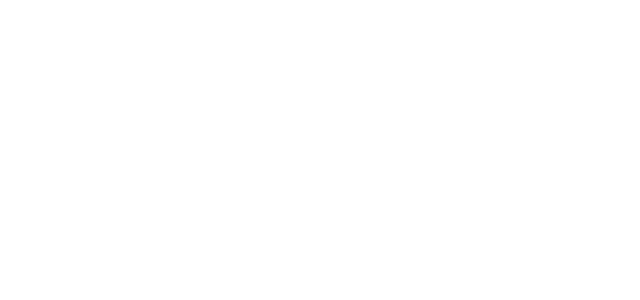
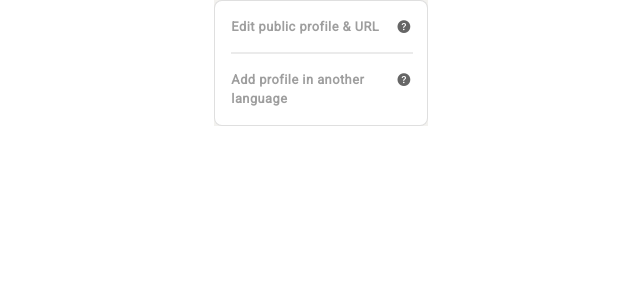
Before and after one commit to Nagaveena007/Linkedin, a React (Create React App) app: page / in a window 1280 px wide. Shown: the top 300 px of the page, without its empty margins (639-1279 px from the left). Built offline with nearby package versions, Linux system fonts and the light colour scheme.

Commit message:
sideboxEdit -> Sidebar completed

```diff
--- a/package.json
+++ b/package.json
@@ -10,6 +10,7 @@
     "@testing-library/react": "^12.1.2",
     "@testing-library/user-event": "^13.5.0",
     "bootstrap": "^4.6.0",
+    "bootstrap-icons": "^1.7.2",
     "date-fns": "^2.27.0",
     "react": "^17.0.2",
     "react-bootstrap": "^1.6.4",
--- a/src/App.js
+++ b/src/App.js
@@ -1,9 +1,14 @@
 import "./App.css";
 import "bootstrap/dist/css/bootstrap.min.css";
+
+import Sidebar from "./components/Sidebar/Sidebar";
+
 function App() {
-  return <>
-
-  </>;
+  return (
+    <div id="sidebar">
+      <Sidebar />
+    </div>
+  );
 }
 
 export default App;
--- a/src/components/Sidebar/Sidebar.css
+++ b/src/components/Sidebar/Sidebar.css
@@ -0,0 +1,67 @@
+@import url("https://cdn.jsdelivr.net/npm/bootstrap-icons@1.7.2/font/bootstrap-icons.css");
+@import url("https://fonts.googleapis.com/css2?family=Roboto:wght@100;300;400&display=swap");
+
+:root {
+  --main-gray-color: #ebebeb;
+  --bg-color: #f3f2ef;
+  --gray-text: #9e9e9e;
+  --gray-color: #666666;
+  --blue: #0a66c2;
+  --font: "Roboto", sans-serif;
+}
+
+.bg {
+  background-color: var(--bg-color);
+}
+#sidebar * {
+  font-family: var(--font);
+  letter-spacing: 0.03rem;
+  font-size: 0.8rem;
+}
+
+#sidebar .card {
+  width: 100%;
+  border-radius: 0.5rem;
+}
+
+#sidebar .card-link:hover {
+  cursor: default;
+  text-decoration: underline;
+  color: var(--blue);
+}
+
+#sidebar .text-gray {
+  color: var(--gray-text);
+  font-weight: bold;
+}
+
+#sidebar i {
+  color: var(--gray-color);
+}
+
+#sidebar hr {
+  border: 1px solid var(--main-gray-color);
+  width: 100%;
+}
+
+#sidebar .hide-show {
+  display: none;
+  position: absolute;
+}
+#sidebar i {
+  position: relative;
+}
+
+#sidebar i:hover .hide-show {
+  display: block;
+  text-align: start;
+  width: 280px;
+  font-style: normal;
+}
+
+#sidebar i:hover .hide-show > .card {
+  border-radius: 0.5rem 0 0.5rem 0.5rem;
+  -webkit-box-shadow: 3px 3px 8px 2px var(--gray-color);
+  box-shadow: 3px 3px 8px 2px var(--gray-color);
+  z-index: 2;
+}
--- a/src/components/Sidebar/Sidebar.jsx
+++ b/src/components/Sidebar/Sidebar.jsx
@@ -1,8 +1,14 @@
-import { useState } from 'react'
+/* import { useState } from 'react' */
+import { Col } from "react-bootstrap"
+import "./sidebar.css";
+import SideboxEdit from "./SideboxEdit";
 
 const Sidebar = () => {
     return(
-        <>
-        </>
+        <Col md={2} className="offset-8 bg px-0">
+            <SideboxEdit />
+        </Col>
     )
 }
+
+export default Sidebar
--- /dev/null
+++ b/src/components/Sidebar/SideboxEdit.jsx
@@ -0,0 +1,44 @@
+import { Card, Row, Col } from "react-bootstrap";
+
+const SideboxEdit = () => {
+  return (
+    <Card>
+      <Card.Body className="d-flex flex-column p-3">
+        <span className="d-flex flex-row">
+          <Card.Link href="#" className="text-gray">
+            Edit public profile & URL{" "}
+          </Card.Link>
+          <i id="i" className="bi bi-question-circle-fill ml-auto">
+            {" "}
+            <span className="hide-show">
+              <Card body className="p-0">
+                {" "}
+                See and edit how you look to people who are not signed in, and find you through search engines (ex: Google, Bing).
+              </Card>
+            </span>
+          </i>
+        </span>
+
+        <hr />
+
+        <span className="d-flex flex-row">
+          <Card.Link href="#" className="mx-0 text-gray">
+            Add profile in another language
+          </Card.Link>
+          <i id="i" className="bi bi-question-circle-fill ml-auto">
+            {" "}
+            <span className="hide-show">
+              <Card body className="p-0">
+                {" "}
+                Creating a profile in another language makes it easier for local
+                business contacts and recruiters to find you on LinkedIn.
+              </Card>
+            </span>
+          </i>
+        </span>
+      </Card.Body>
+    </Card>
+  );
+};
+
+export default SideboxEdit;
```
Also changed, not shown: 1 other file (tests, documents, lock files or other folders).
